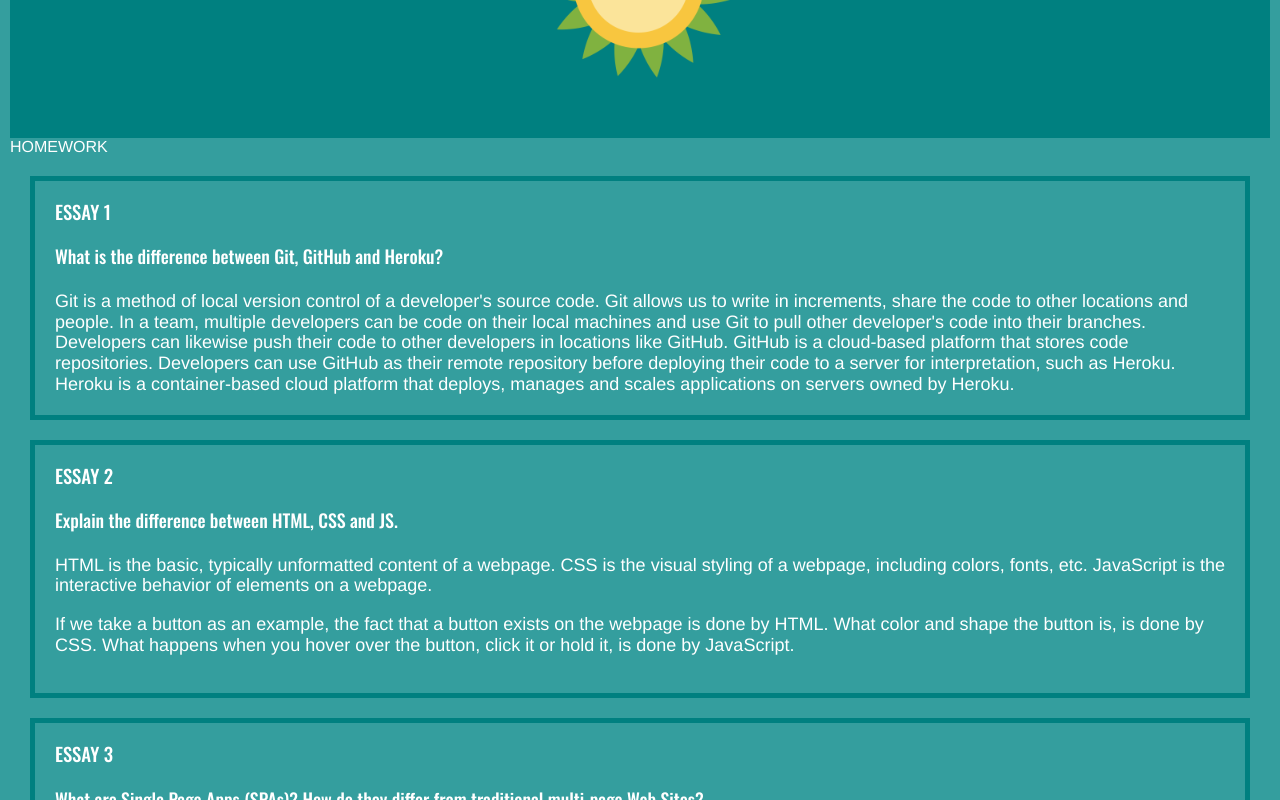
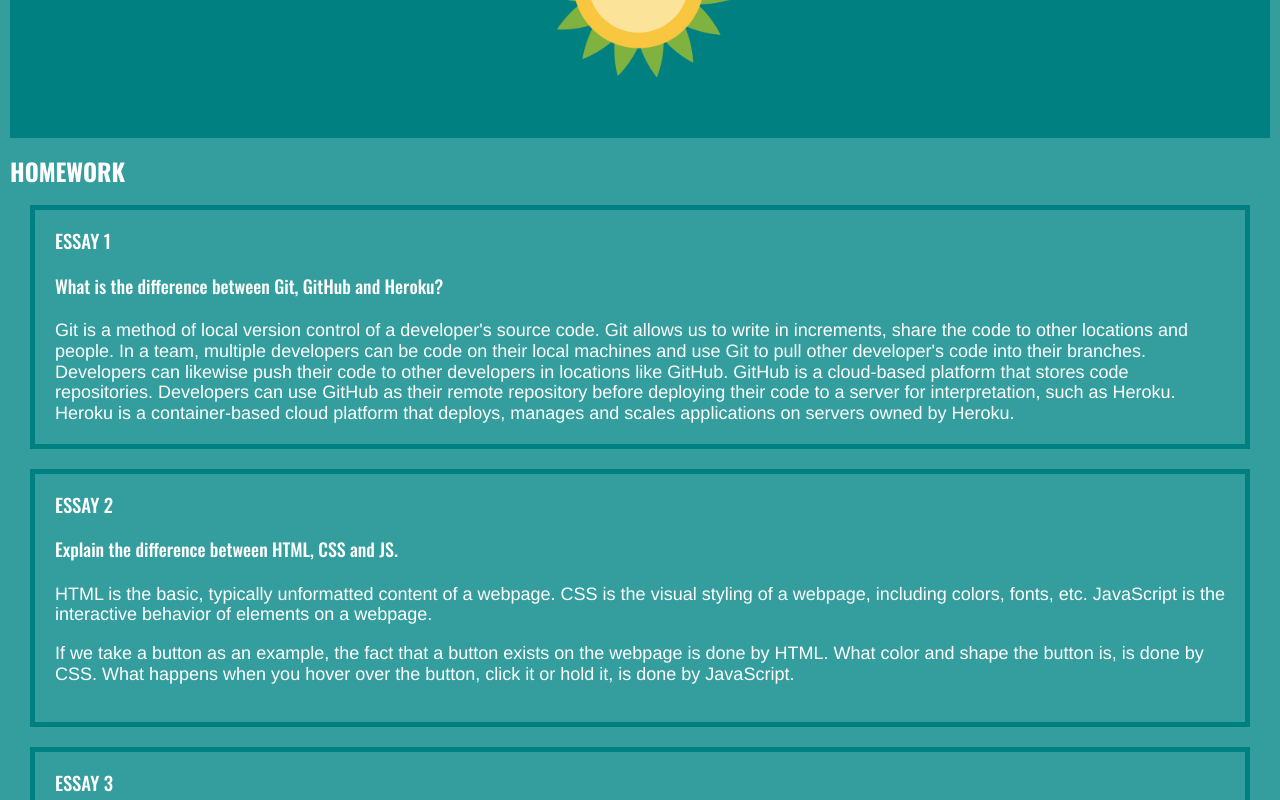
Before and after one commit to echois03/uclax-web1-summer21, a React (Create React App) app: page /homework in a window 1280 px wide. Shown: the part 460-1260 px from the top of the page. Built offline with nearby package versions, Linux system fonts and the light colour scheme.

Commit message:
added router and SPA foundation

```diff
--- a/src/React/App.jsx
+++ b/src/React/App.jsx
@@ -6,15 +6,16 @@
 import Nav from './Layout/Nav.jsx';
 import Main from './Layout/Main.jsx';
 import Footer from './Layout/Footer.jsx';
+import { BrowserRouter } from 'react-router-dom';
 
 const App = () => {
     return (
-        <div>
+        <BrowserRouter>
             <Header />
             <Nav />
             <Main />
             <Footer />
-        </div>
+        </BrowserRouter>
     )
 }
 
--- a/src/React/Homework/Homework.jsx
+++ b/src/React/Homework/Homework.jsx
@@ -1,11 +1,13 @@
 import React from 'react';
 
 import Essay from './Essay.jsx';
+import SunAndMoon from '../SunAndMoon/SunAndMoon.jsx'
 
 const Homework = () => {
     return (
         <div>
-            HOMEWORK
+            <SunAndMoon />
+            <h2>HOMEWORK</h2>
             <Essay
                 number={1}
                 question='What is the difference between Git, GitHub and Heroku?'
--- a/src/React/Layout/Main.jsx
+++ b/src/React/Layout/Main.jsx
@@ -1,14 +1,29 @@
 import React from 'react';
 import styled from 'styled-components';
+import { Switch, Route } from 'react-router-dom';
 
 import Homework from '../Homework/Homework.jsx'
-import SunAndMoon from '../SunAndMoon/SunAndMoon.jsx'
 
 const Main = () => {
     return <MainStyled>
         <h1>Main Content</h1>
-        <SunAndMoon />
-        <Homework />
+        <Switch>
+            <Route path='/services'>
+
+            </Route>
+            <Route path='/contact'>
+
+            </Route>
+            <Route path='/login'>
+
+            </Route>
+            <Route path='/homework'>
+                <Homework />
+            </Route>
+            <Route path='/' exact>
+
+            </Route>
+        </Switch>
     </MainStyled>
 }
 
```
